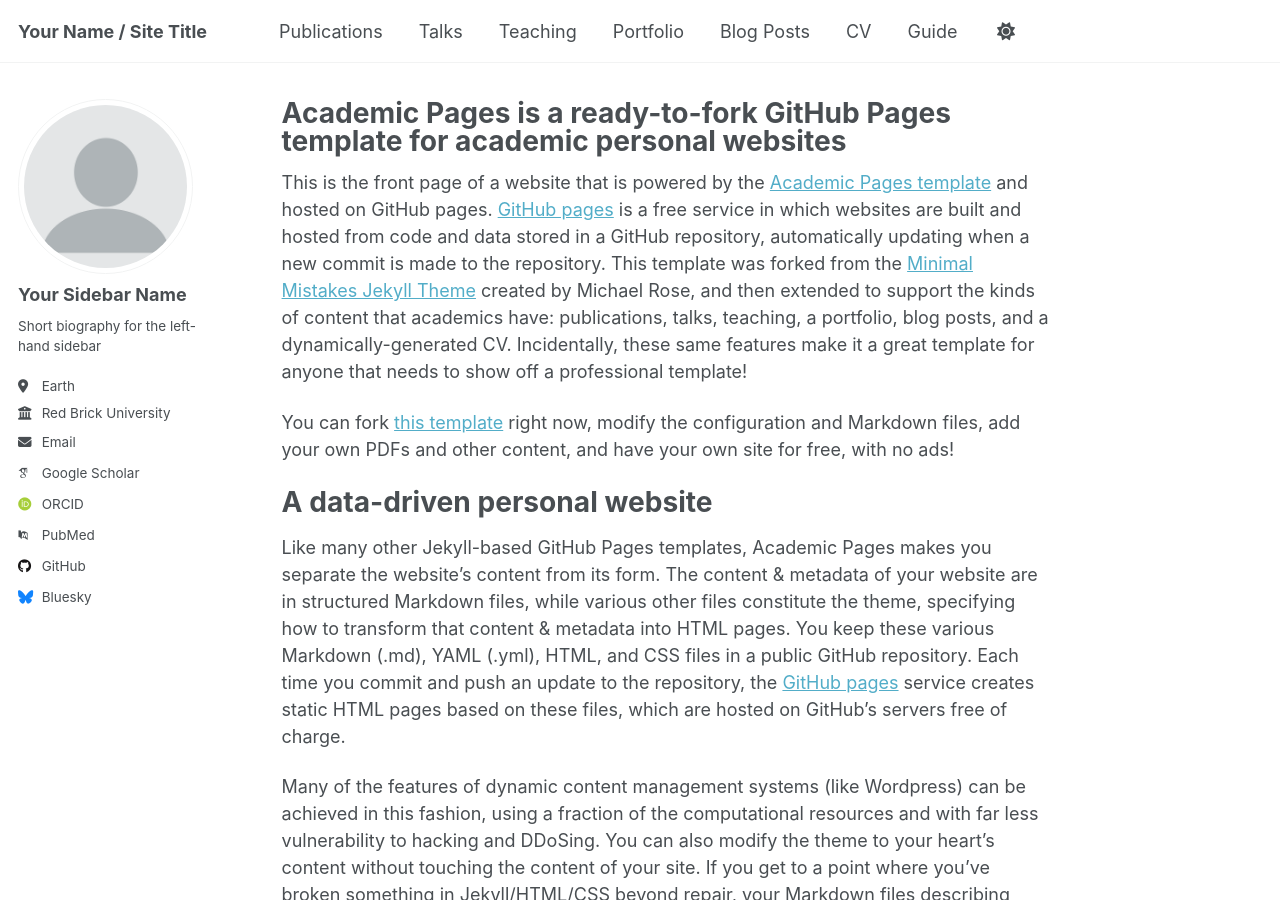
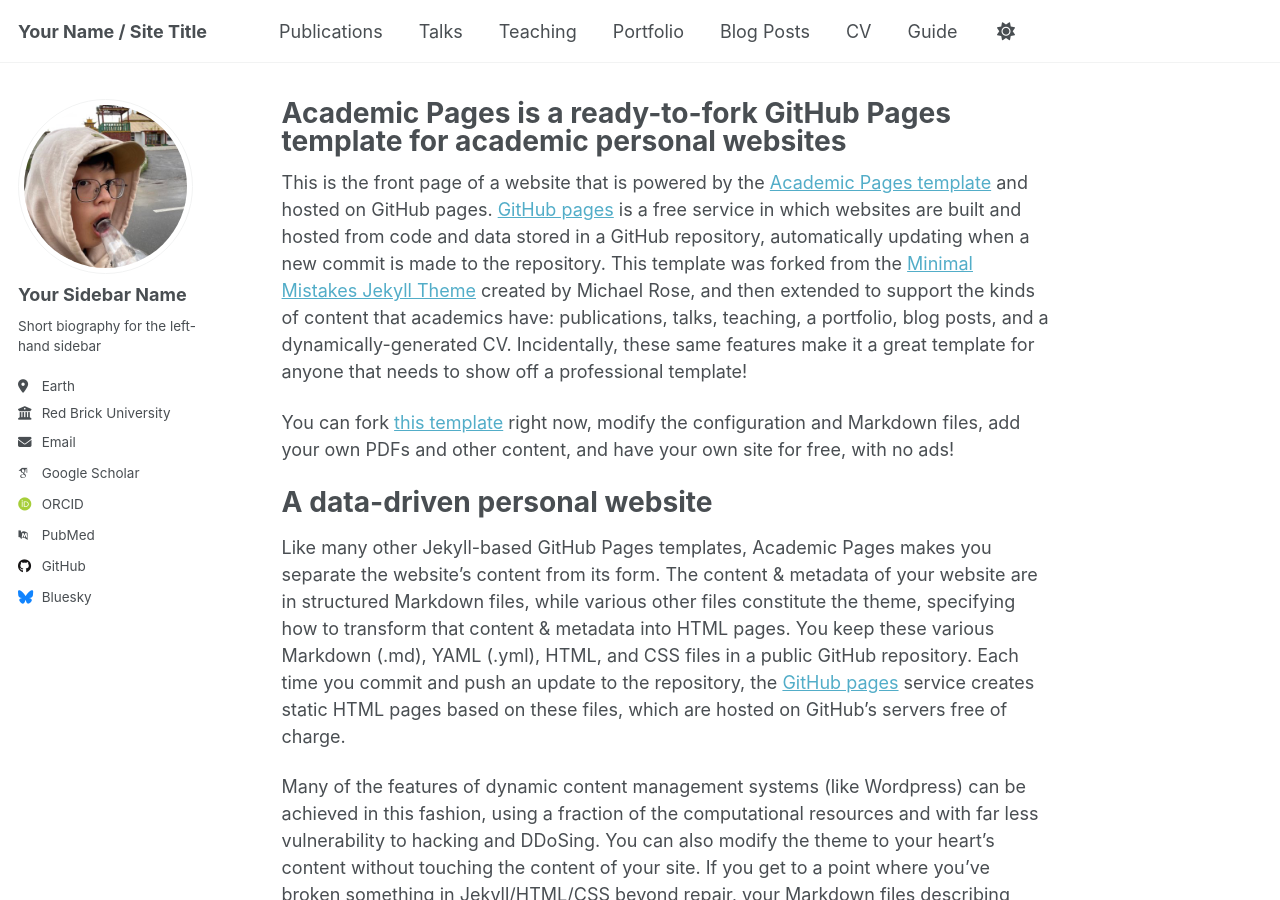
Before and after one commit to MunyeongKim/munyeongkim.github.io, a Jekyll site: the page built from _pages/about.md, in a window 1280 px wide and 900 px high. Built offline with Jekyll 4.4.1, drawn with Linux system fonts in a browser that asks for light colours; some web fonts are replaced; a script that is not in the unit is left out.

Commit message:
Update profile avatar to profile_munyeongkim

```diff
--- a/_config.yml
+++ b/_config.yml
@@ -22,7 +22,7 @@ repository               : "academicpages/academicpages.github.io"
 #               Additional customization can be done by editing /_includes/author-profile.html
 author:
   # Biographic information
-  avatar           : "profile.png"
+  avatar           : "profile_munyeongkim.jpg"
   name             : "Your Sidebar Name"
   pronouns         : # example: "she/her"
   bio              : "Short biography for the left-hand sidebar"
```
Also changed, not shown: images/profile_munyeongkim.jpg (added).
